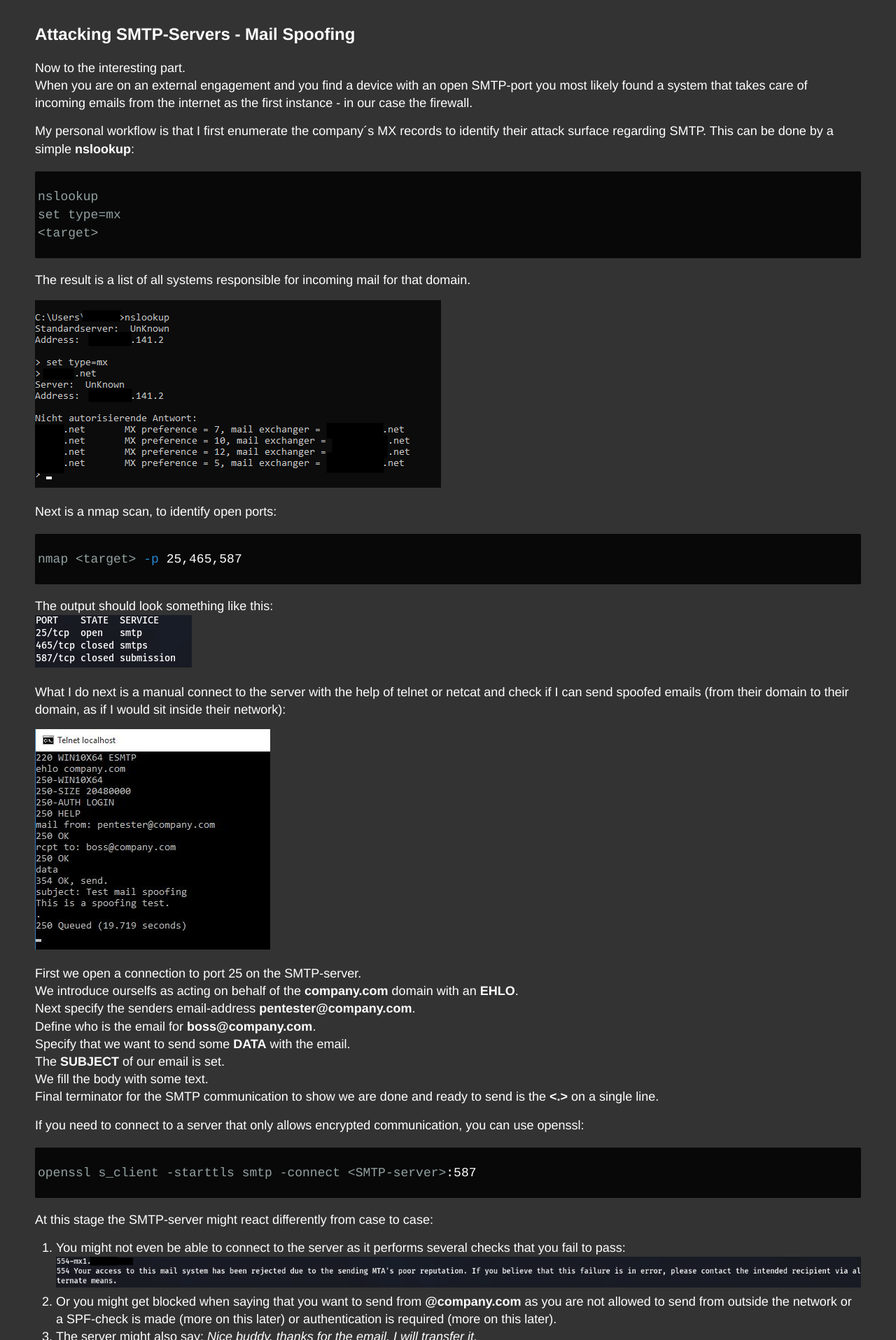
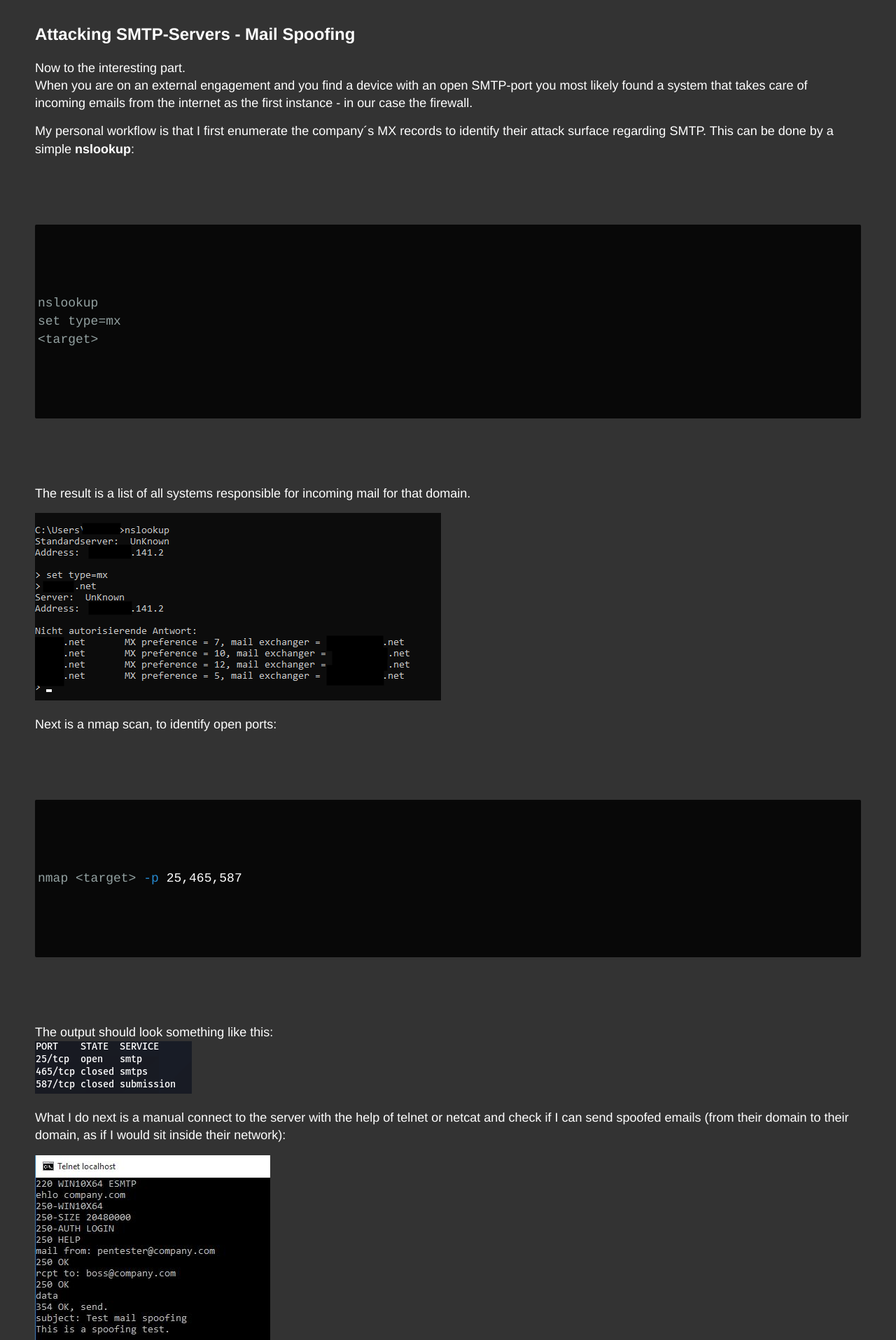
Before and after one commit to LuemmelSec/LuemmelSec.github.io, a Jekyll site: the page built from _posts/2020-12-25-Pentest-Everything-SMTP.md, in a window 1280 px wide. Shown: the part 1892-3807 px from the top of the page at 70% size. Built offline with Jekyll 4.4.1, drawn with Linux system fonts in a browser that asks for light colours.

Commit message:
Update _highlights.scss

```diff
--- a/_sass/_highlights.scss
+++ b/_sass/_highlights.scss
@@ -15,7 +15,7 @@ $highlight-purple : #b294bb;
 .highlight {
   background: $highlight-background;
   //margin: 0 $article-padding * -1;
-  margin: 2ex 0;
+  margin: 10ex 0;
   //margin: auto;
   padding: 2px 2px 2px 2px;
   //padding: 1rem 0;
```
